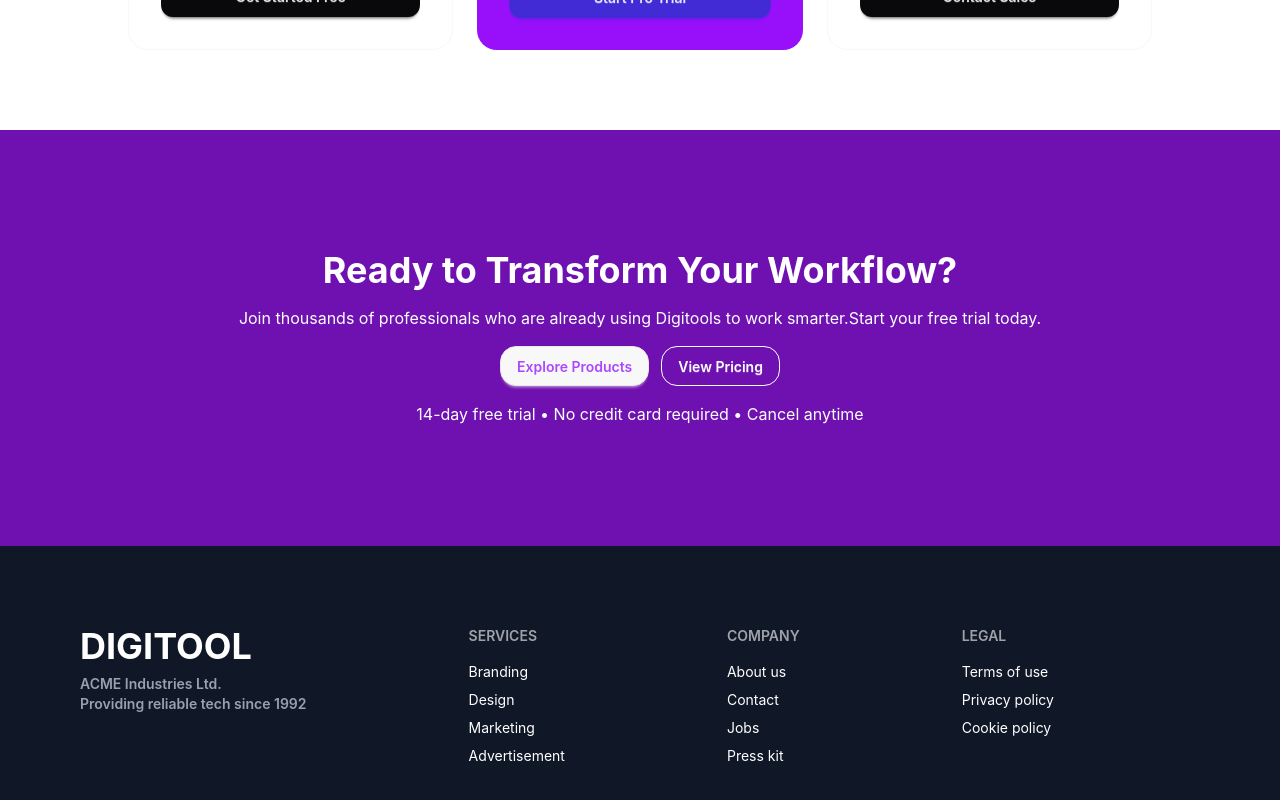
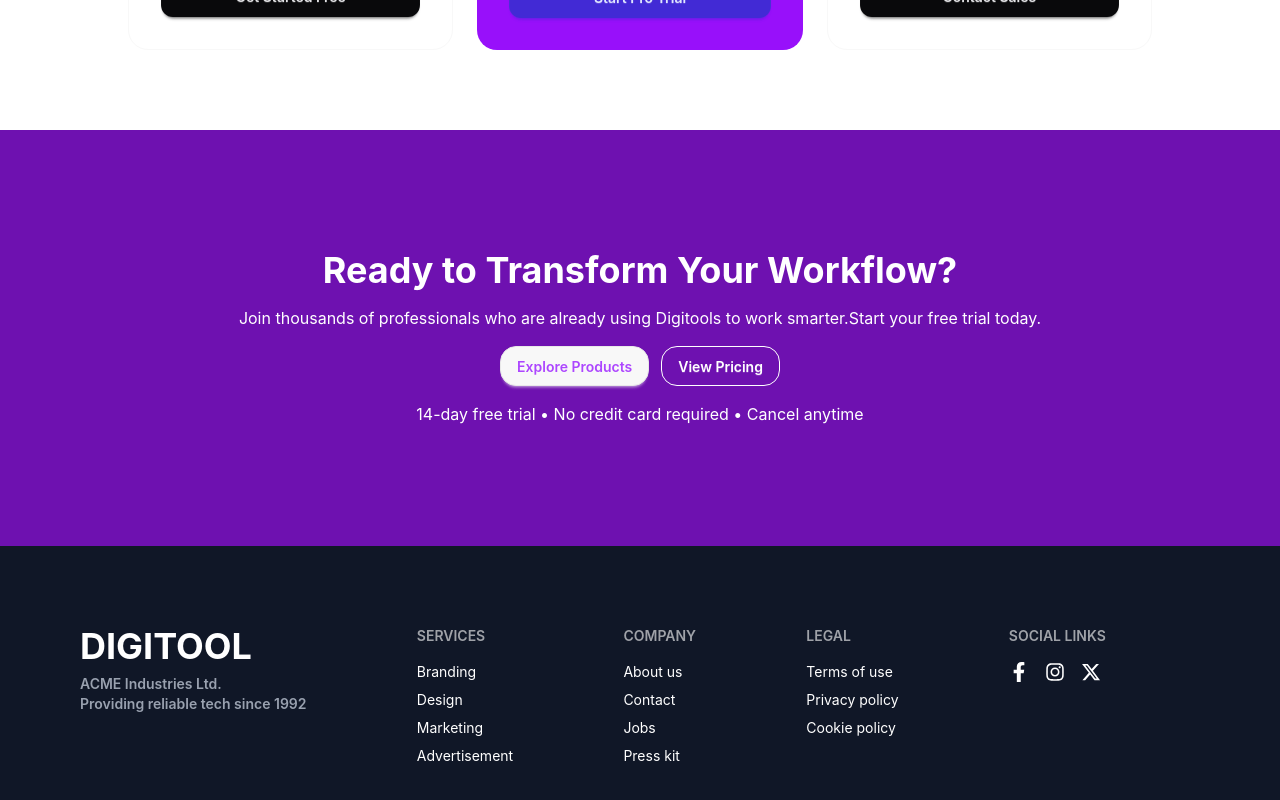
Before and after one commit to JOBAYER07-dev/digitool_project, a React (Vite) app: page / in a window 1280 px wide. Shown: the part 3718-4518 px from the top of the page. Built offline with nearby package versions, Linux system fonts and the light colour scheme.

Commit message:
addREADME.md file

```diff
--- a/src/Components/Footer/Footer.jsx
+++ b/src/Components/Footer/Footer.jsx
@@ -1,11 +1,13 @@
 import React from 'react';
+import { FaFacebookF, FaInstagram } from 'react-icons/fa';
+import { FaXTwitter } from 'react-icons/fa6';
 
 const Footer = () => {
   return (
     <footer className="footer sm:footer-horizontal bg-[#101727] text-white p-20">
       <aside>
-        <h2 className='font-bold text-4xl'>DIGITOOL</h2>
-        <p className='text-gray-400 font-semibold'>
+        <h2 className="font-bold text-4xl">DIGITOOL</h2>
+        <p className="text-gray-400 font-semibold">
           ACME Industries Ltd.
           <br />
           Providing reliable tech since 1992
@@ -31,6 +33,14 @@ const Footer = () => {
         <a className="link link-hover">Privacy policy</a>
         <a className="link link-hover">Cookie policy</a>
       </nav>
+      <nav>
+        <h6 className="footer-title">Social Links</h6>
+        <div className='flex gap-4 text-xl'>
+          <FaFacebookF />
+          <FaInstagram />
+          <FaXTwitter />
+        </div>
+      </nav>
     </footer>
   );
 };
--- a/src/Components/HeroSection/Cart/Cart.jsx
+++ b/src/Components/HeroSection/Cart/Cart.jsx
@@ -35,7 +35,9 @@ const Cart = ({ selectedCard, setSelectedCard }) => {
         selectedCard.map((card, index) => (
           <div
             key={index}
-            className="flex justify-between items-center gap-6 p-5 rounded-2xl border mb-5"
+            className="flex justify-between items-center gap-6 p-5 rounded-2xl border mb-5
+            transition-all duration-300 hover:-translate-y-2 hover:shadow-xl
+            "
           >
             <div className="flex items-center gap-8">
               <img
@@ -60,15 +62,16 @@ const Cart = ({ selectedCard, setSelectedCard }) => {
         ))
       )}
 
-      <div className="flex justify-between ">
+      <div className="flex justify-between mx-5 md:mx-0">
         <h2 className="font-bold text-gray-500">TOTAL</h2>
         <h2 className="font-bold text-2xl">${calculateTotal.toFixed(2)}</h2>
       </div>
 
-      <div className='flex justify-center items-center'>
+      <div className="flex justify-center items-center">
         <button
           onClick={removeAllFromCart}
-          className="btn btn-primary w-[800px] mt-5 rounded-3xl">
+          className="btn btn-primary w-[800px] mt-5 rounded-3xl"
+        >
           PROCEED TO CHECKOUT
         </button>
       </div>
```
Also changed, not shown: 1 other file (tests, documents, lock files or other folders).
